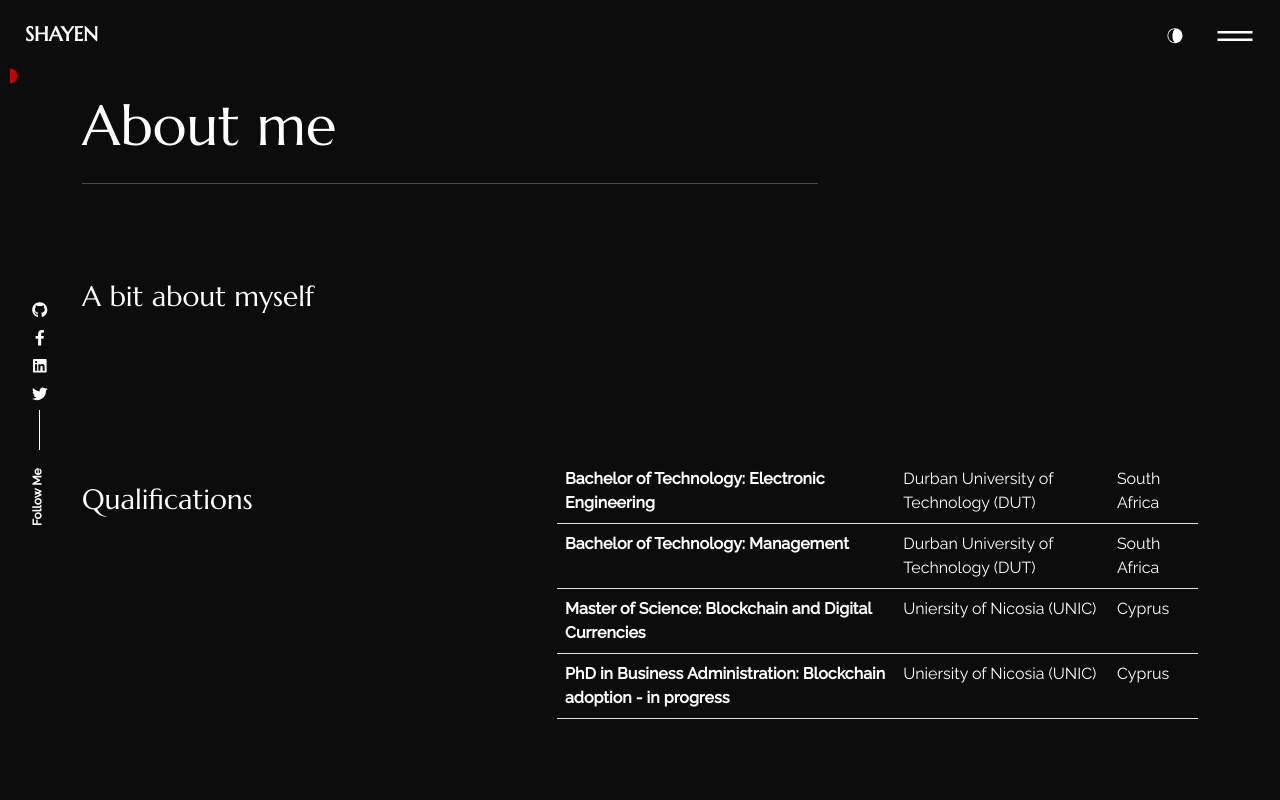
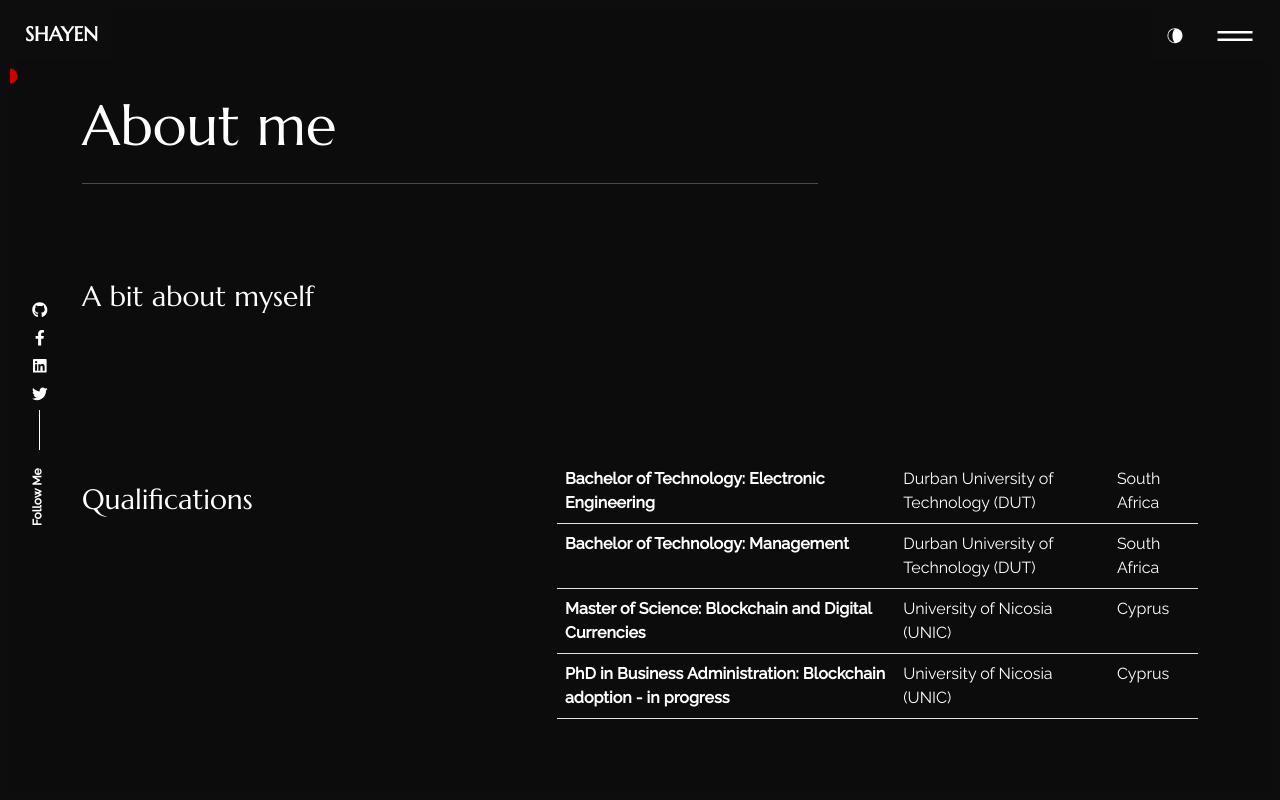
Before and after one commit to shayenr/Resume, a React (Create React App) app: page /about in a window 1280 px wide. Shown: the top 800 px of the page. Built offline with nearby package versions, Linux system fonts and the light colour scheme.

Commit message:
updated error

```diff
--- a/src/content_option.js
+++ b/src/content_option.js
@@ -31,12 +31,12 @@ const qualifications = [{
     },
     {
         degree: "Master of Science: Blockchain and Digital Currencies",
-        university: "Uniersity of Nicosia (UNIC)",
+        university: "University of Nicosia (UNIC)",
         country: "Cyprus"
     },
     {
         degree: "PhD in Business Administration: Blockchain adoption - in progress",
-        university: "Uniersity of Nicosia (UNIC)",
+        university: "University of Nicosia (UNIC)",
         country: "Cyprus"
     },
 ];
```
